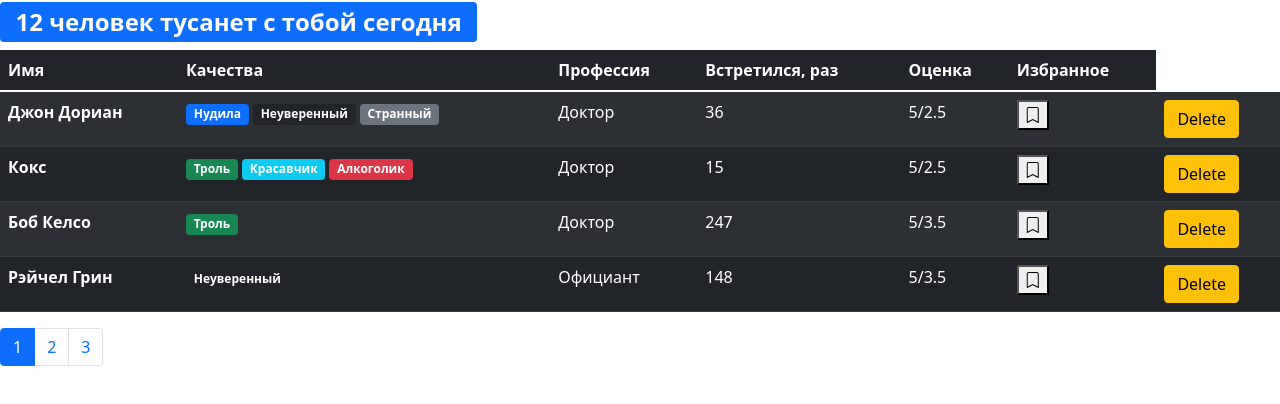
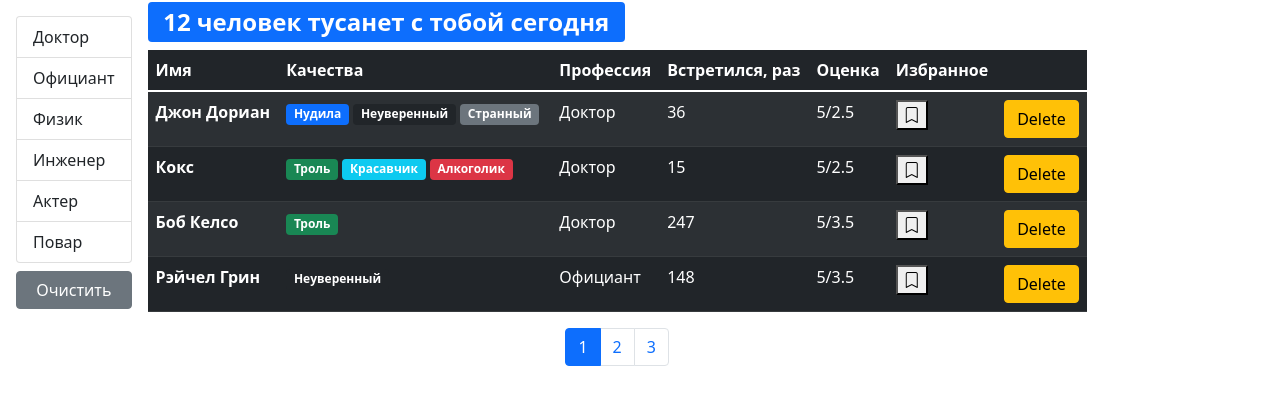
Before and after one commit to BeliakovAndrei/Fast-company-project, a React (Create React App) app: page /users in a window 1280 px wide. Shown: the top 404 px of the page. Built offline with nearby package versions, Linux system fonts and the light colour scheme.

Commit message:
bugs fixed, added new API, added filtration

```diff
--- /dev/null
+++ b/src/API/fake.api/professions.api.js
@@ -0,0 +1,26 @@
+export const professionsObject = {
+    doctor: { _id: "67rdca3eeb7f6fgeed471818", name: "Доктор" },
+    waiter: { _id: "67rdca3eeb7f6fgeed471820", name: "Официант" },
+    physics: { _id: "67rdca3eeb7f6fgeed471814", name: "Физик" },
+    engineer: { _id: "67rdca3eeb7f6fgeed471822", name: "Инженер" },
+    actor: { _id: "67rdca3eeb7f6fgeed471824", name: "Актер" },
+    cook: { _id: "67rdca3eeb7f6fgeed471829", name: "Повар" }
+};
+export const professions = [
+    { _id: "67rdca3eeb7f6fgeed471818", name: "Доктор" },
+    { _id: "67rdca3eeb7f6fgeed471820", name: "Официант" },
+    { _id: "67rdca3eeb7f6fgeed471814", name: "Физик" },
+    { _id: "67rdca3eeb7f6fgeed471822", name: "Инженер" },
+    { _id: "67rdca3eeb7f6fgeed471824", name: "Актер" },
+    { _id: "67rdca3eeb7f6fgeed471829", name: "Повар" }
+];
+const fetchAll = () =>
+    new Promise((resolve) => {
+        window.setTimeout(function () {
+            resolve(professions);
+        }, 2000);
+    });
+
+export default {
+    fetchAll
+};
--- a/src/API/fake.api/user.api.js
+++ b/src/API/fake.api/user.api.js
@@ -1,11 +1,4 @@
-const professions = {
-    doctor: { _id: "67rdca3eeb7f6fgeed471818", name: "Доктор" },
-    waiter: { _id: "67rdca3eeb7f6fgeed471820", name: "Официант" },
-    physics: { _id: "67rdca3eeb7f6fgeed471814", name: "Физик" },
-    engineer: { _id: "67rdca3eeb7f6fgeed471822", name: "Инженер" },
-    actor: { _id: "67rdca3eeb7f6fgeed471824", name: "Актер" },
-    cook: { _id: "67rdca3eeb7f6fgeed471829", name: "Повар" }
-};
+import { professionsObject as professions } from "./professions.api";
 const qualities = {
     tedious: {
         _id: "67rdca3eeb7f6fgeed471198",
@@ -149,6 +142,14 @@
         bookmark: false
     }
 ];
-export function fetchAll() {
-    return users;
-}
+
+const fetchAll = () =>
+    new Promise((resolve) => {
+        window.setTimeout(function () {
+            resolve(users);
+        }, 2000);
+    });
+
+export default {
+    fetchAll
+};
--- a/src/API/index.js
+++ b/src/API/index.js
@@ -1,5 +1,7 @@
-import * as users from "./fake.api/user.api";
+import users from "./fake.api/user.api";
+import professions from "./fake.api/professions.api";
 const API = {
-    users
+    users,
+    professions
 };
 export default API;
--- a/src/App.js
+++ b/src/App.js
@@ -1,10 +1,14 @@
-import React, { useState } from "react";
+import React, { useState, useEffect } from "react";
 import Users from "./components/users";
 import api from "./API";
-import SearchStatus from "./components/searchStatus";
 
 const App = () => {
-    const [users, setUsers] = useState(api.users.fetchAll());
+    const [users, setUsers] = useState();
+
+    useEffect(() => {
+        api.users.fetchAll().then((data) => setUsers(data));
+    }, []);
+
     const handleDelete = (userId) => {
         setUsers(users.filter((user) => user._id !== userId));
     };
@@ -21,14 +25,14 @@
     };
     return (
         <div>
-            <SearchStatus length={users.length} />
-            <Users
-                onDelete={handleDelete}
-                onToggleBookMark={handleToggleBookMark}
-                users={users}
-            />
+            {users && (
+                <Users
+                    onDelete={handleDelete}
+                    onToggleBookMark={handleToggleBookMark}
+                    users={users}
+                />
+            )}
         </div>
     );
 };
-
 export default App;
--- a/src/components/bookmark.jsx
+++ b/src/components/bookmark.jsx
@@ -10,7 +10,6 @@
 };
 
 BookMark.propTypes = {
-    status: PropTypes.object.isRequired
+    status: PropTypes.bool.isRequired
 };
-
 export default BookMark;
--- /dev/null
+++ b/src/components/groupList.jsx
@@ -0,0 +1,49 @@
+import React from "react";
+import PropTypes from "prop-types";
+
+const GroupList = ({ items, valueProperty, contentProperty, onItemSelect, selectedItem }) => {
+    console.log(Object.keys(items));
+    return (
+        <ul className="list-group ">
+            {Array.isArray(items)
+                ? items.map((item) => (
+                    <li
+                        key = {item[valueProperty]}
+                        className = {
+                            "list-group-item" +
+                        (item === selectedItem ? " active" : "")
+                        }
+                        onClick={() => onItemSelect(item)}
+                        role="button"
+                    >
+                        {item[contentProperty]}
+                    </li>
+                ))
+                : Object.keys(items).map((item) => (
+                    <li key = {items[item][valueProperty]
+                    }
+                    className = {
+                        "list-group-item" +
+                        (items[item] === selectedItem ? " active" : "")
+                    }
+                    onClick={() => onItemSelect(items[item])}
+                    role="button"
+                    >
+                        {items[item][contentProperty]}
+                    </li>
+                ))}
+        </ul>
+    );
+};
+GroupList.defaultProps = {
+    valueProperty: "_id",
+    contentProperty: "name"
+};
+GroupList.propTypes = {
+    items: PropTypes.oneOfType([PropTypes.object, PropTypes.array]),
+    valueProperty: PropTypes.string.isRequired,
+    contentProperty: PropTypes.string.isRequired,
+    onItemSelect: PropTypes.func,
+    selectedItem: PropTypes.object
+};
+export default GroupList;
--- a/src/components/pagination.jsx
+++ b/src/components/pagination.jsx
@@ -18,7 +18,7 @@
                         key={"page_" + page}
                     >
                         <button
-                            className="page-link"
+                            className="page-link "
                             onClick={() => onPageChange(page)}
                         >
                             {page}
--- a/src/components/searchStatus.jsx
+++ b/src/components/searchStatus.jsx
@@ -12,7 +12,7 @@
     return (
         <h2>
             <span
-                className={"badge " + (length > 0 ? "bg-primary" : "bg-danger")}
+                className={"badge position-relative " + (length > 0 ? "bg-primary" : "bg-danger")}
             >
                 {length > 0
                     ? `${length + " " + renderPhrase(length)}`
--- a/src/components/user.jsx
+++ b/src/components/user.jsx
@@ -43,10 +43,10 @@
     );
 };
 User.propTypes = {
-    _id: PropTypes.number.isRequired,
+    _id: PropTypes.string.isRequired,
     name: PropTypes.string.isRequired,
     qualities: PropTypes.array.isRequired,
-    profession: PropTypes.string.isRequired,
+    profession: PropTypes.oneOfType([PropTypes.object, PropTypes.array]),
     completedMeetings: PropTypes.number.isRequired,
     rate: PropTypes.number.isRequired,
     onDelete: PropTypes.func.isRequired,
--- a/src/components/users.jsx
+++ b/src/components/users.jsx
@@ -1,25 +1,65 @@
-import React, { useState } from "react";
+import React, { useState, useEffect } from "react";
 import User from "./user";
 import Pagination from "./pagination";
 import PropTypes from "prop-types";
+import GroupList from "./groupList";
+import API from "../API";
+import SearchStatus from "./searchStatus";
 
-const Users = ({ users, ...rest }) => {
+const Users = ({ users: allUsers, ...rest }) => {
     const pageSize = 4;
-    const count = users.length;
+    const [professions, setProfessions] = useState();
+    const [selectedProf, setSelectedProf] = useState();
+    const handleProfessionSelect = item => {
+        setSelectedProf(item);
+    };
     const [currentPage, setCurrentPage] = useState(1);
     const handlePageChange = (pageIndex) => {
-        console.log("page", pageIndex);
         setCurrentPage(pageIndex);
     };
     const paginate = (items, pageNumber, pageSize) => {
         const startIndex = (pageNumber - 1) * pageSize;
         return [...items].splice(startIndex, pageSize);
     };
+    useEffect(() => {
+        API.professions.fetchAll().then((data) =>
+            setProfessions(
+                data
+            )
+        );
+    }, []);
+    useEffect(() => {
+        setCurrentPage(1);
+    }, [selectedProf]);
 
-    const userCrop = paginate(users, currentPage, pageSize);
+    const filteredUsers = selectedProf
+        ? allUsers.filter(
+            (user) =>
+                JSON.stringify(user.profession) ===
+                JSON.stringify(selectedProf)
+        )
+        : allUsers;
+    const count = filteredUsers.length;
+    const userCrop = paginate(filteredUsers, currentPage, pageSize);
+    const clearFilter = () => {
+        setSelectedProf();
+    };
 
     return (
-        <div>
+        <div className="d-flex">
+            {professions && (
+                <div className="d-flex flex-column flex-shrink-0 p-3">
+                    <GroupList
+                        selectedItem ={selectedProf}
+                        items ={professions}
+                        onItemSelect ={handleProfessionSelect}
+                    />
+                    <button className="btn btn-secondary mt-2"
+                        onClick={clearFilter}>Очистить</button>
+                </div>
+            )}
+            <div className="d-flex flex-column">
+                <SearchStatus length={count} />
                 {count > 0 && (
                     <table className="table table-dark table-striped">
                         <thead>
@@ -30,6 +70,7 @@
                                 <th scope="col">Встретился, раз</th>
                                 <th scope="col">Оценка</th>
                                 <th scope="col">Избранное</th>
+                                <th scope="col"></th>
                             </tr>
                         </thead>
                         <tbody>
@@ -39,12 +80,15 @@
                         </tbody>
                     </table>
                 )}
+                <div className="d-flex justify-content-center">
                     <Pagination
                         itemCount={count}
                         pageSize={pageSize}
                         currentPage={currentPage}
                         onPageChange={handlePageChange}
                     />
+                </div>
+            </div>
         </div>
     );
 };
```
Also changed, not shown: .eslintrc.js. Lines whose indentation alone changed are shown as unchanged.
